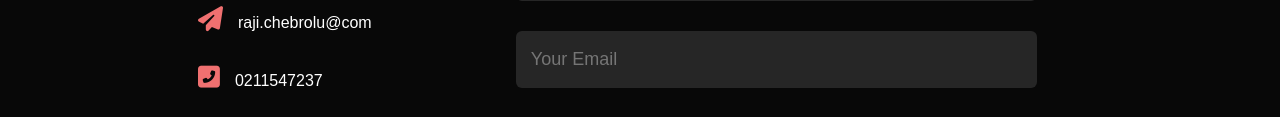
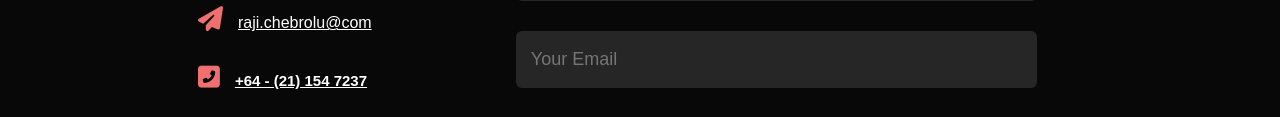
Before and after one commit to RajiChebrolu/myPortfolio, a plain HTML site: page index.html in a window 1280 px wide. Shown: the part 3312-3429 px from the top of the page. Drawn offline with Linux system fonts and the light colour scheme.

Commit message:
contact changed

```diff
--- a/css/styles.css
+++ b/css/styles.css
@@ -543,4 +543,4 @@ body {
   max-width: 800px;
   margin-top: 20px;
   margin: 20px;
-}/*# sourceMappingURL=styles.css.map */
+} /*# sourceMappingURL=styles.css.map */
--- a/index.html
+++ b/index.html
@@ -347,8 +347,10 @@
         <div class="row">
           <div class="contact-left">
             <h1 class="sub-title">Contact Me</h1>
-            <p><i class="fas fa-paper-plane"></i>raji.chebrolu@com</p>
-            <p><i class="fas fa-phone-square-alt"></i>0211547237</p>
+            <p><i class="fas fa-paper-plane"></i><a href="mailto:raji.chebrolu@com" style="color: white;
+  font: bold">raji.chebrolu@com</a></p>
+            <p><i class="fas fa-phone-square-alt"><a href="tel:+0211547237" style="color: white;margin-left: 15px;
+  font-size: 15px;">+64 - (21) 154 7237</a></i></p>
             <div class="social-icons">
               <a href="https://facebook.com/"
                 ><i class="fab fa-facebook"></i
```
